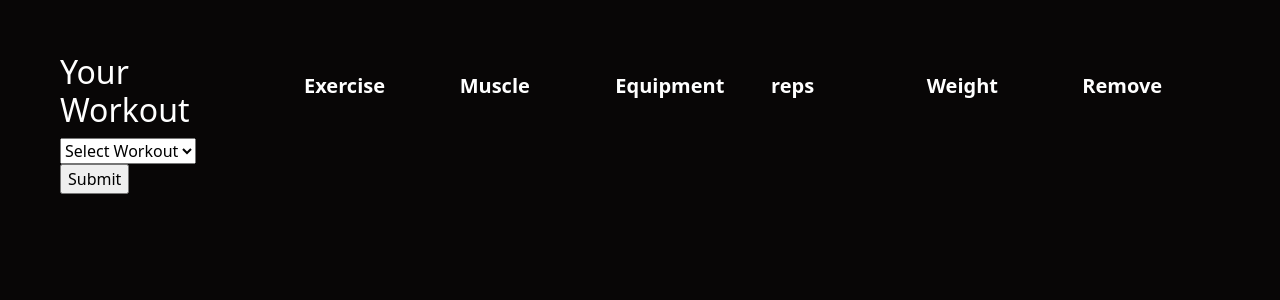
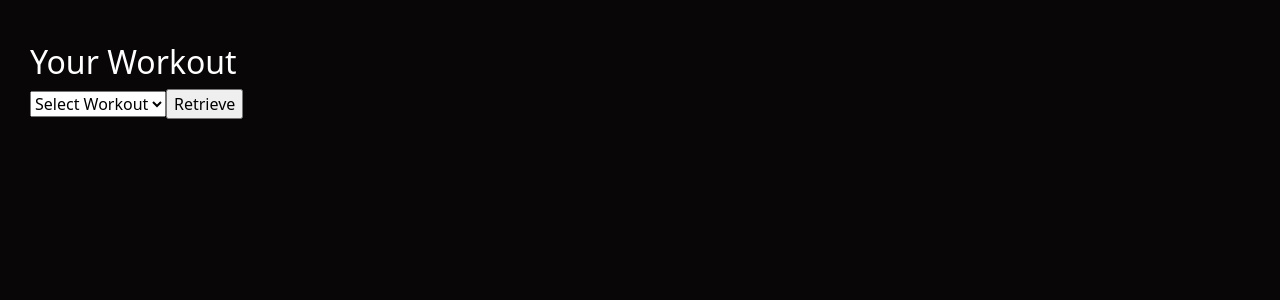
Before and after one commit to etcheekes/LiftIt, a Flask app: page /view_plan in a window 1280 px wide. Shown: the part 67-367 px from the top of the page. Run offline with Flask 2, Linux system fonts and the light colour scheme; a user stored in the database is signed in; lists and menus that the app fills with data are empty; some libraries are stand-ins or nearby versions.

Commit message:
added grid layout system and javascript to show workout plan once user requests it

```diff
--- a/templates/view_plan.html
+++ b/templates/view_plan.html
@@ -5,21 +5,20 @@
 {% endblock %}
 
 {% block main %}
-  <div class="side-by-side">
-    <div>
+  <div class="container_brvp">
+    <div class="search_input sticky">
       <h2>Your Workout</h2>
-        <form action="/view_plan" method="post">
-            <select name="wk_plan">
+        <form action="/view_plan" method="post" class="form_pad">
+            <select name="wk_plan" class="wide-select">
                 <option style="display:none;" value="0">Select Workout</option>
                 {% for i in user_workouts %}
                 <option value="{{i['wk_name']}}">{{i['wk_name']}}</option>
                 {% endfor %}
-                <input type="submit" value="Submit"/>
+                <input type="submit" value="Retrieve"/>
             </select>
         </form>
     </div>
-    <div class="side-by-side" style="padding-left: 100px">
-        <table>
+        <table class="search_results" hidden="false" id="hiddenField">
             <thead>
                 <th>Exercise</th>
                 <th>Muscle</th>
@@ -47,6 +46,12 @@
             {% endfor %}
             </tbody>
         </table>
+        {% if users_wks %}
+        <script>
+          // show table
+          showField();
+        </script>
+        {% endif %}
     </div>
   </div>
 {% endblock %}
```
